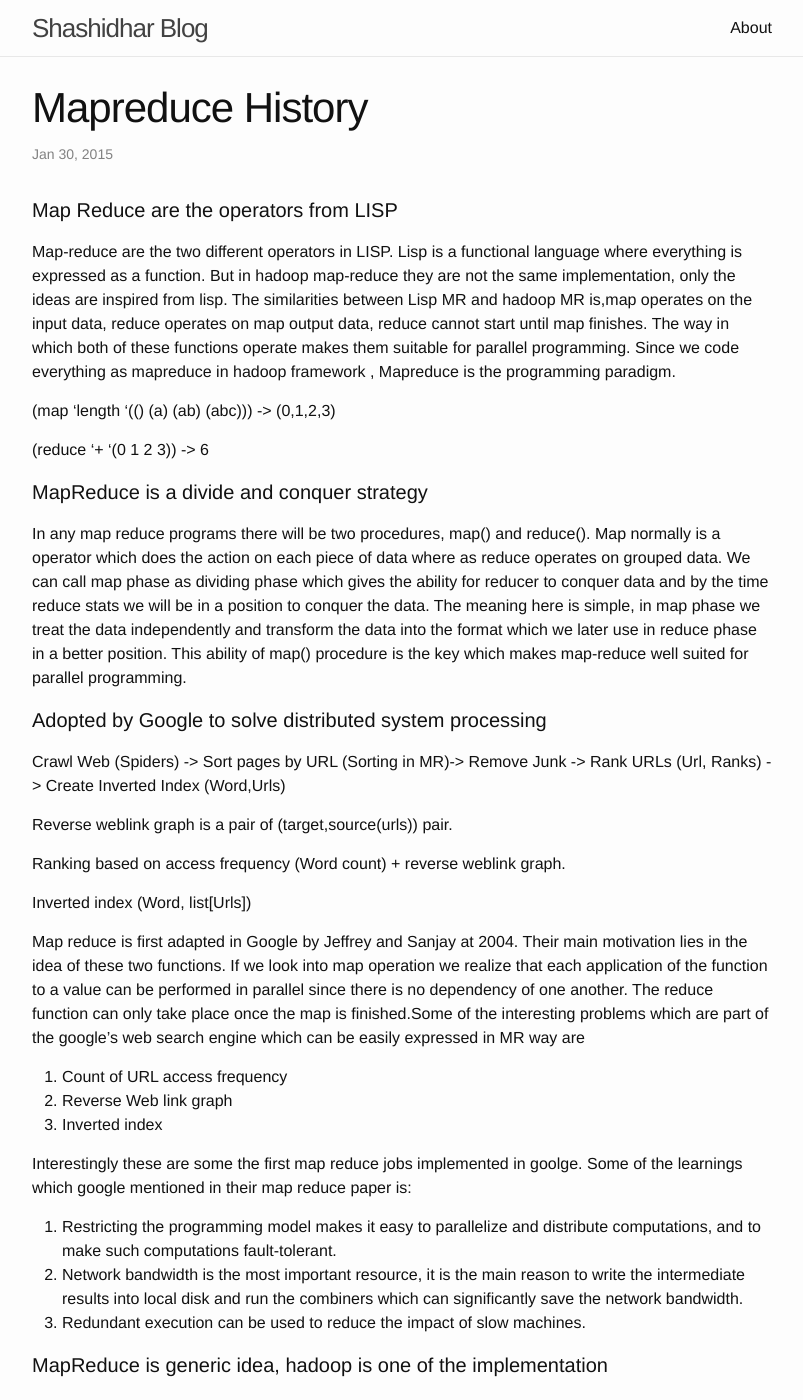
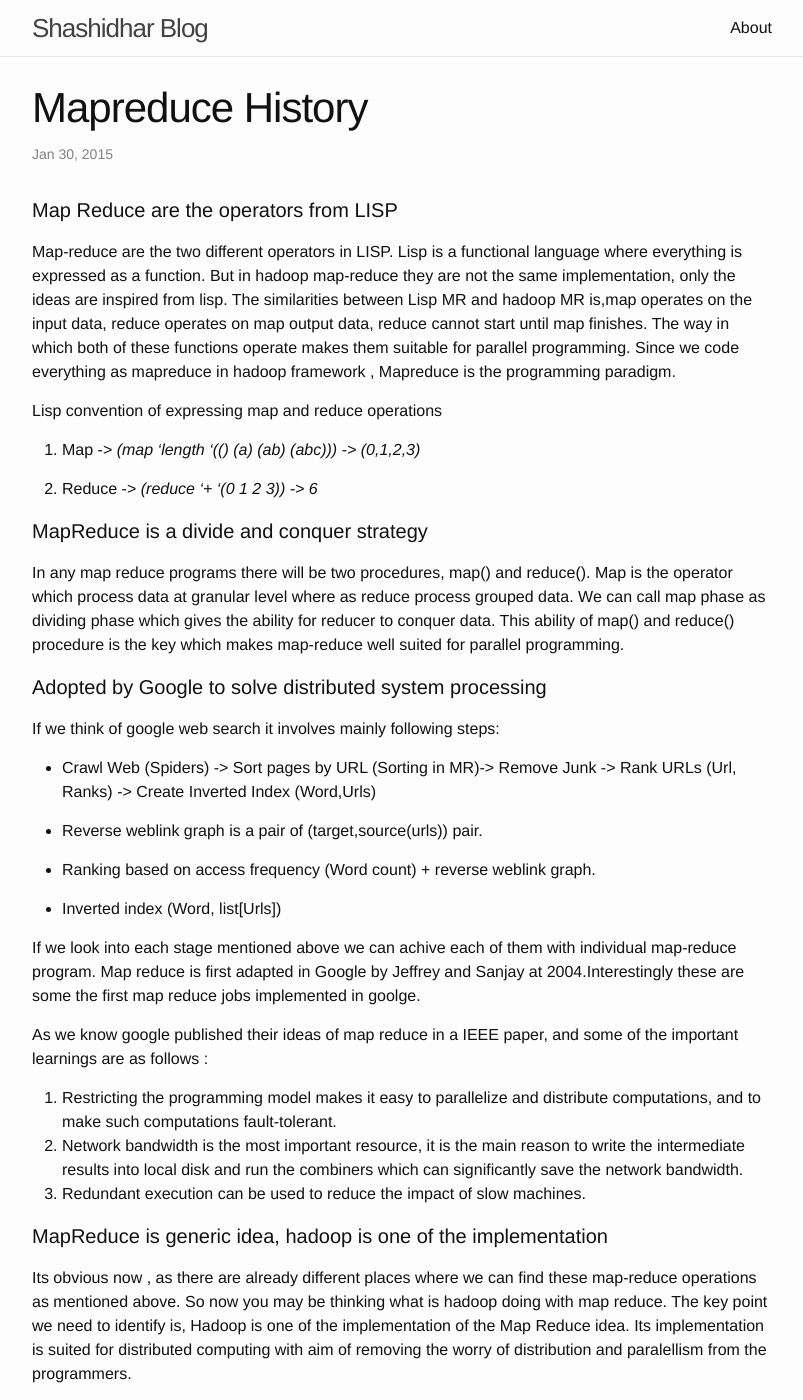
Before and after one commit to Shasidhar/shasidhar.github.io, a Jekyll site: the page built from _posts/2015-01-31-mapreduce-history.md, in a window 1280 px wide and 1400 px high. Shown: the whole window, without its empty margins (238-1041 px from the left). Built offline with Jekyll 4.4.1, drawn with Linux system fonts in a browser that asks for light colours; some of the changed text lies outside the part shown.

Commit message:
modified map reduce history blog

```diff
--- a/_posts/2015-01-31-mapreduce-history.md
+++ b/_posts/2015-01-31-mapreduce-history.md
@@ -9,31 +9,31 @@ categories: jekyll update
 
 Map-reduce are the two different operators in LISP. Lisp is a functional language where everything is expressed as a function. But in hadoop map-reduce they are not the same implementation, only the ideas are inspired from lisp. The similarities between Lisp MR and hadoop MR is,map operates on the input data, reduce operates on map output data, reduce cannot start until map finishes. The way in which both of these functions operate makes them suitable for parallel programming. Since we code everything as mapreduce in hadoop framework , Mapreduce is the programming paradigm.
 
-(map ‘length ‘(() (a) (ab) (abc)))  -> (0,1,2,3)
+Lisp convention of expressing map and reduce operations
 
-(reduce '+ '(0 1 2 3)) -> 6
+1. Map -> *(map ‘length ‘(() (a) (ab) (abc)))  -> (0,1,2,3)*
+
+2. Reduce -> *(reduce '+ '(0 1 2 3)) -> 6*
 
 ####MapReduce is a divide and conquer strategy
 
-In any map reduce programs there will be two procedures, map() and reduce(). Map normally is a operator which does the action on each piece of data where as reduce operates on grouped data. We can call map phase as dividing phase which gives the ability for reducer to conquer data and by the time reduce stats we will be in a position to conquer the data. The meaning here is simple, in map phase we treat the data independently and transform the data into the format which we later use in reduce phase in a better position. This ability of map() procedure is the key which makes map-reduce well suited for parallel programming.
+In any map reduce programs there will be two procedures, map() and reduce(). Map is the operator which process data at granular level where as reduce process grouped data. We can call map phase as dividing phase which gives the ability for reducer to conquer data. This ability of map() and reduce() procedure is the key which makes map-reduce well suited for parallel programming.
 
 ####Adopted by Google to solve distributed system processing
 
-Crawl Web (Spiders) -> Sort pages by URL (Sorting in MR)-> Remove Junk -> Rank URLs (Url, Ranks) -> Create Inverted Index (Word,Urls)
+If we think of google web search it involves mainly following steps:
 
-Reverse weblink graph is a pair of (target,source(urls)) pair.
+* Crawl Web (Spiders) -> Sort pages by URL (Sorting in MR)-> Remove Junk -> Rank URLs (Url, Ranks) -> Create Inverted Index (Word,Urls)
 
-Ranking based on access frequency (Word count) + reverse weblink graph.
+* Reverse weblink graph is a pair of (target,source(urls)) pair.
 
-Inverted index (Word, list[Urls])
+* Ranking based on access frequency (Word count) + reverse weblink graph.
 
-Map reduce is first adapted in Google by Jeffrey and Sanjay at 2004. Their main motivation lies in the idea of these two functions. If we look into map operation we realize that each application of the function to a value can be performed in parallel since there is no dependency of one another. The reduce function can only take place once the map is finished.Some of the interesting problems which are part of the google's web search engine which can be easily expressed in MR way are
+* Inverted index (Word, list[Urls])
 
-1. Count of URL access frequency
-2. Reverse Web link graph
-3. Inverted index
+If we look into each stage mentioned above we can achive each of them with individual map-reduce program. Map reduce is first adapted in Google by Jeffrey and Sanjay at 2004.Interestingly these are some the first map reduce jobs implemented in goolge.
 
-Interestingly these are some the first map reduce jobs implemented in goolge. Some of the learnings which google mentioned in their map reduce paper is:
+As we know google published their ideas of map reduce in a IEEE paper, and some of the important learnings are as follows :
 
 1. Restricting the programming model makes it easy to parallelize and distribute computations, and to make such computations fault-tolerant.
 2. Network bandwidth is the most important resource, it is the main reason to write the intermediate results into local disk and run the combiners which can significantly save the network bandwidth.
@@ -41,4 +41,6 @@ Interestingly these are some the first map reduce jobs implemented in goolge. So
 
 ####MapReduce is generic idea, hadoop is one of the implementation
 
-You can see map and reduce as functions or operators or procedures etc in different languages and frameworks. You can say hadoop is one of the implementation among them. Hadoop has implemented them in the way it is suited for distributed computing and removing the overhead of parallelism and storage systems from the programmers control. Hadoop framework is very good in handliing the data, assigning the tasks based on the data locality, running the redundant executions whenever necessary without himdering the system throughput etc.
+Its obvious now , as there are already different places where we can find these map-reduce operations as mentioned above. So now you may be thinking what is hadoop doing with map reduce. The key point we need to identify is, Hadoop is one of the implementation of the Map Reduce idea. Its implementation is suited for distributed computing with aim of removing the worry of distribution and paralellism from the programmers.
+
+*Hope you got the idea of what this mapreduce is all about, to summarize it is a generic algorithm which hadoop implements in one way which is suitable for handling big data*
```
